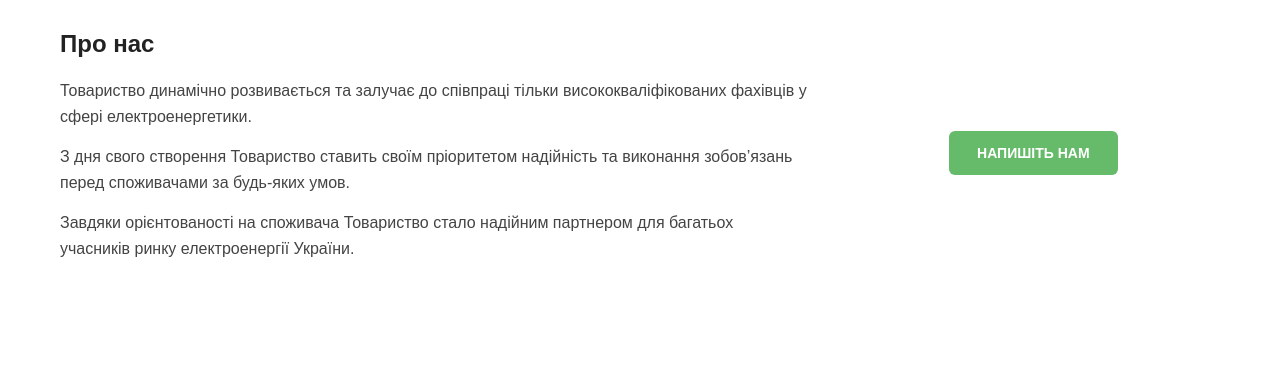
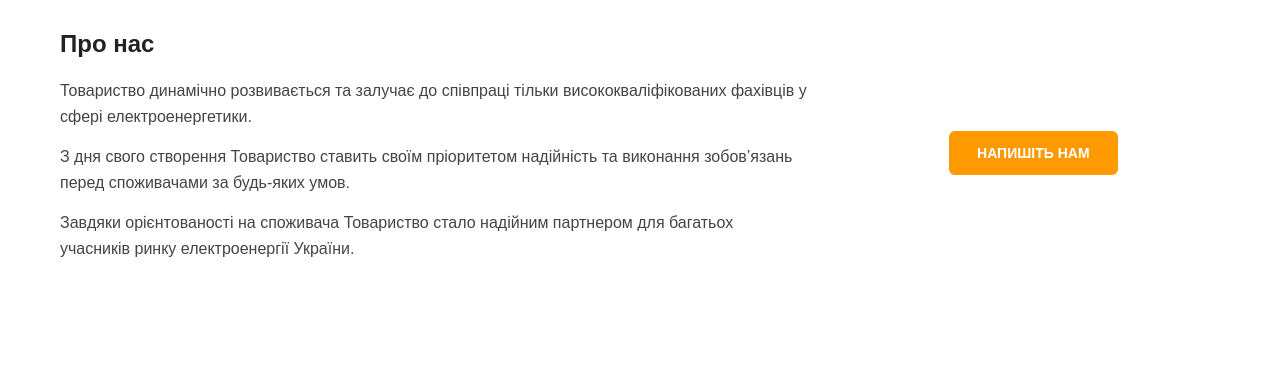
Before and after one commit to shin12123/shin12123.github.io, a plain HTML site: page index.html in a window 1280 px wide. Shown: the part 780-1155 px from the top of the page. Drawn offline with Linux system fonts and the light colour scheme.

Commit message:
Change about button color

```diff
--- a/styles.css
+++ b/styles.css
@@ -477,7 +477,7 @@ body {
 .about-button .button {
     padding: 14px 28px;
     font-size: 14px;
-    background-color: #66bb6a;
+    background-color: #ff9900;
     border-radius: 6px;
     font-weight: 600;
     transition: background-color 0.3s ease;
@@ -485,7 +485,7 @@ body {
 }
 
 .about-button .button:hover {
-    background-color: #43a047;
+    background-color: #cc7a00;
 }
 
 
```
